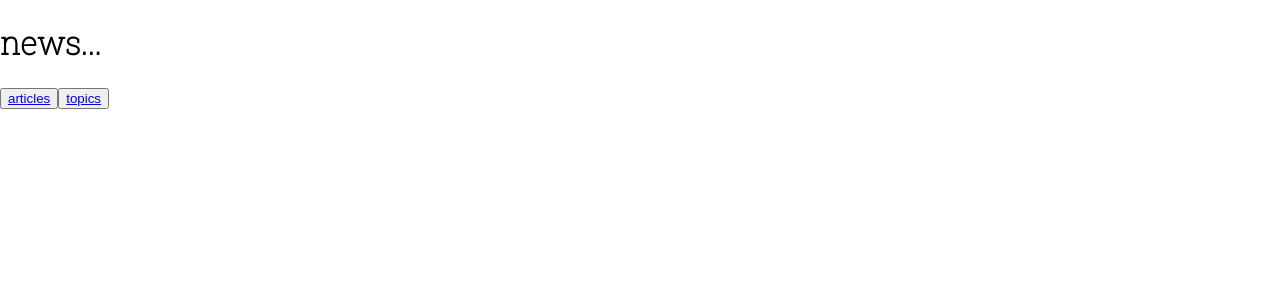
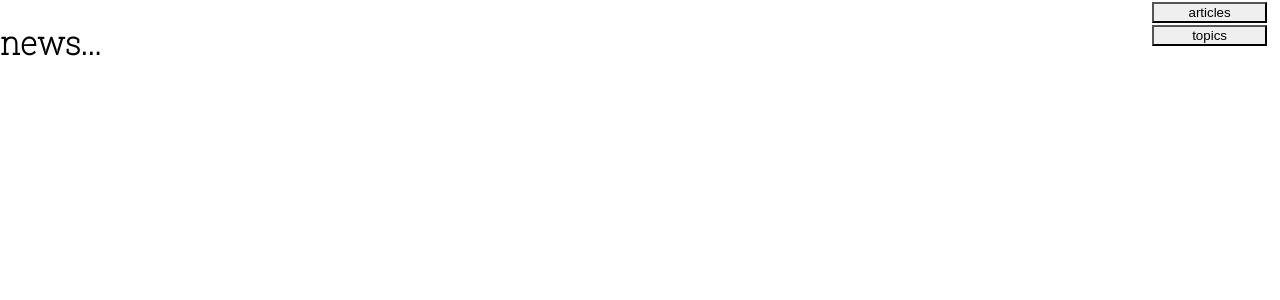
Before and after one commit to lewiswalwyn/news, a React (Create React App) app: page / in a window 1280 px wide. Shown: the top 300 px of the page. Built offline with nearby package versions, Linux system fonts and the light colour scheme.

Commit message:
im committed

```diff
--- a/src/App.css
+++ b/src/App.css
@@ -1,3 +1,44 @@
 div {
     font-family: 'Roboto Slab', serif;
 }
+
+.articlesList, .articlesList:visited, .articlesList:active {
+    list-style-type: none;
+    color: black
+}
+
+.articlesLink, .articlesLink:visited, .articlesLink:active {
+    list-style-type: none;
+    text-decoration: none;
+    color: black;
+    background-color: white;
+    transition: 0.1s ease;
+}
+
+.articlesLink:hover {
+    color: black;
+    background-color: rgb(237, 237, 237);
+    font-size: x-large;
+    transition: 0.4s ease;
+}
+
+
+.topicsList {
+    list-style-type: none;
+    color: black
+}
+
+.topicsListItem, .topicsListItem:visited, .topicsListItem:active {
+    list-style-type: none;
+    text-decoration: none;
+    color: black;
+    background-color: white;
+    transition: 0.1s ease;
+}
+
+.topicsListItem:hover {
+    color: black;
+    background-color: rgb(237, 237, 237);
+    font-size: x-large;
+    transition: 0.3s ease;
+}
--- a/src/api.js
+++ b/src/api.js
@@ -1,5 +1,8 @@
 import axios from 'axios'
 
+
+
+///// THIS WON'T WORK FOR TOPICS cuz Back End is long
 export function fetchArticles (params) {
     console.log(params)
     // value of topic is going to get passed in
--- a/src/components/Articles.js
+++ b/src/components/Articles.js
@@ -1,7 +1,8 @@
 import React, { Component } from 'react';
 import Loading from './Loading';
-import {fetchArticles} from '../api'
+import * as api from '../api'
 import { Link } from '@reach/router'
+import '../App.css'
 
 export default class Articles extends Component {
 
@@ -17,7 +18,7 @@ export default class Articles extends Component {
     fetchContent() {
         // parametric endpoint from router props
 
-        return fetchArticles({topic: this.props.topic || null})
+        return api.fetchArticles({topic: this.props.topic || null})
         .then((articles) => {
             this.setState({ articles, isLoading: false })
         })
@@ -31,21 +32,21 @@ export default class Articles extends Component {
         else return (
                 <div>
                     <h2>Articles</h2>
-                    <nav> Sort By:
-                        <button >Date Created</button> <button>Most Commented</button> <button>Votes</button>
-                    </nav>
-                    <ul>
+                    {/* <nav> Sort By: <br></br>
+                        <button>Date Created</button> <button>Most Commented</button> <button>Votes</button>
+                    </nav> */}
+                    <ul className="articlesList">
                         {this.state.articles.map((article) => {
-                            return <li key={article.article_id}>
-                                <Link to={`/articles/${article.article_id}`}>
-                                    {article.title}</Link>
+                            return <Link to={`/articles/${article.article_id}`} className="articlesLink">
+                                   <li key={article.article_id} className="articlesLink">
+                                    <u>{article.title}</u>
                                     <br></br>
-                                    <sup>Created: {article.created_at.substring(0, 10)}</sup>
+                                    <sub>Created: {article.created_at.substring(0, 10)}</sub>
                                     <br></br>
                                     <i>- {article.author}</i>
                                     <br></br>
                                     <br></br>
-                                </li>
+                                </li></Link>
                         })}
                     </ul>
                 </div>
--- /dev/null
+++ b/src/components/Header.css
@@ -0,0 +1,3 @@
+.MyHeader {
+    grid-column: 1;
+}
--- a/src/components/Header.js
+++ b/src/components/Header.js
@@ -1,8 +1,9 @@
 import React from 'react'
+import './Header.css'
 
 function Header() {
     return (
-        <div>
+        <div className="MyHeader">
             <h1>news...</h1>
         </div>
     )
--- /dev/null
+++ b/src/components/Nav.css
@@ -0,0 +1,17 @@
+div {
+    grid-column: 3;
+
+}
+
+button, button:visited, button:active {
+    border-color: black;
+    color: black;
+    text-decoration: none;
+    transition: 0.4s;
+    width: 90%;
+}
+
+button:hover {
+    background-color: black;
+    color: white;
+}
--- a/src/components/Nav.js
+++ b/src/components/Nav.js
@@ -1,11 +1,17 @@
 import React from 'react'
 import { Link } from '@reach/router'
+import './Nav.css'
 
 export default function Nav() {
     return (
         <div>
-            <button><Link to={`/articles`}> articles </Link></button>
-            <button><Link to={`/topics`}>topics</Link></button>
+            <Link to={`/articles`} className="buttonLink">
+                <button> articles </button>
+                </Link>
+
+            <Link to={`/topics`} className="buttonLink">
+                <button>topics</button>
+                </Link>
         </div>
     )
 }
--- /dev/null
+++ b/src/components/TopBar.css
@@ -0,0 +1,13 @@
+.Bar {
+    display: grid;
+    width: 100%;
+    grid-template-columns: 1fr 8fr 1fr;
+    /* grid-template-areas: "a d e b"; */
+    height: 10%;
+    position: -webkit-sticky;
+    position: sticky;
+    top: 0;
+    /* background-color: white; */
+    background: rgb(255,255,255);
+    background: linear-gradient(180deg, rgba(255,255,255,1) 0%, rgba(255,255,255,1) 80%, rgba(255,255,255,0) 100%);
+}
--- a/src/components/TopBar.js
+++ b/src/components/TopBar.js
@@ -2,12 +2,14 @@ import React, { Component } from 'react'
 import Header from './Header'
 import Nav from './Nav'
 
+import './TopBar.css'
+
 class TopBar extends Component {
     render() {
         return (
-            <div>
-                <Header />
-                <Nav />
+            <div className="Bar">
+                <Header className="MyHeader"/>
+                <Nav className="MyNav"/>
             </div>
         )
     }
--- a/src/components/Topics.js
+++ b/src/components/Topics.js
@@ -2,6 +2,7 @@ import React, { Component } from 'react'
 import axios from 'axios';
 import Loading from '../components/Loading'
 import { Link } from '@reach/router'
+import '../App.css'
 
 export default class Topics extends Component {
 
@@ -22,9 +23,7 @@ export default class Topics extends Component {
             return data.topics
         })
         .then((topics) => {
-            console.log(topics)
-            this.setState({ topics })
-            this.setState({isLoading: false})
+            this.setState({ topics, isLoading: false })
         })
     }
 
@@ -36,15 +35,15 @@ export default class Topics extends Component {
         else return (
             <div>
                 <h2>Topics</h2>
-                <ul>
+                <ul className="topicsList">
                     {this.state.topics.map((topic => {
-                        return <li key={topic.slug}>
-                        <Link to={`/topics/${topic.slug}`}>
-                            {topic.slug}</Link>
-                            <br></br>
-                            <br></br>
-
-                        </li>
+                        return <Link to={`/topics/${topic.slug}`} className="topicsListItem">
+                            <li key={topic.slug} className="topicsListItem">
+                                <br></br>
+                                {topic.slug}
+                                <br></br>
+                            </li>
+                        </Link>
                     }))}
                 </ul>
             </div>
```
